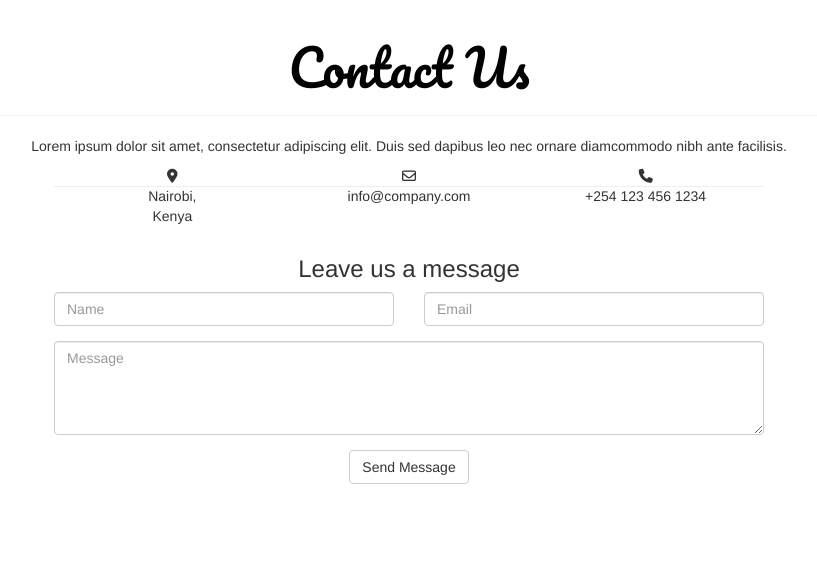
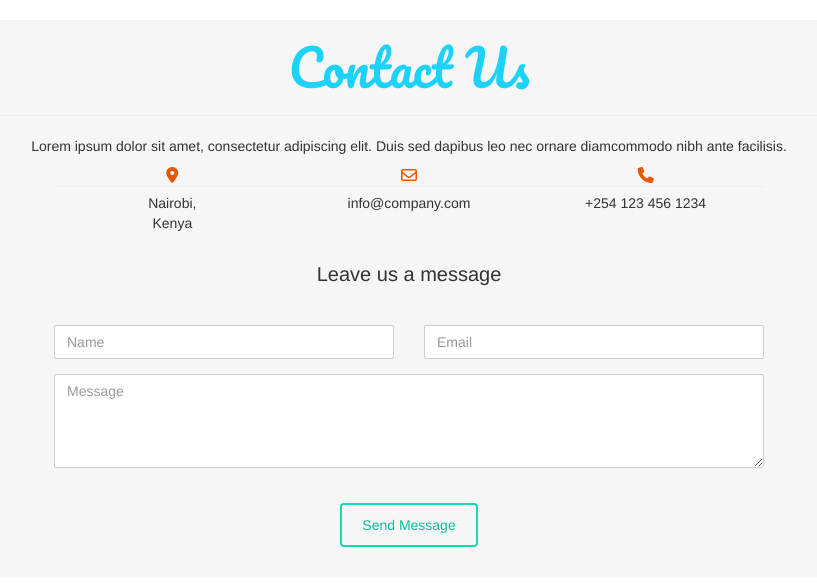
Before and after one commit to markmurimi/Neighbourhood-milk, a Django app: page /contact/ in a window 1280 px wide. Shown: the part 152-738 px from the top of the page, without its empty margins (231-1048 px from the left). Run offline with Django 3.2, Linux system fonts and the light colour scheme; some libraries are stand-ins or nearby versions; some web fonts are replaced.

Commit message:
added changes

```diff
--- a/templates/contact.html
+++ b/templates/contact.html
@@ -11,12 +11,87 @@
     <script src="https://maxcdn.bootstrapcdn.com/bootstrap/3.3.7/js/bootstrap.min.js"></script>
 
   </head>
+  <style>
+  /* Contact Section */
+#contact-section {
+background-color: #f6f6f6;
+}
+#contact-section h3 {
+font-size: 20px;
+font-weight: 400;
+}
+#contact-section form {
+padding: 30px 0;
+}
+#contact-section i.fa {
+color: #e75700;
+font-size: 16px;
+margin-bottom: 10px;
+}
+label {
+font-size: 12px;
+font-weight: 400;
+font-family: 'Open Sans', sans-serif;
+float: left;
+}
+#contact-section .form-control {
+display: block;
+width: 100%;
+padding: 6px 12px;
+font-size: 14px;
+line-height: 1.42857143;
+color: #555;
+background-color: #fff;
+background-image: none;
+border: 1px solid #ccc;
+border-radius: 2px;
+-webkit-box-shadow: none;
+box-shadow: none;
+-webkit-transition: none;
+-o-transition: none;
+transition: none;
+}
+#contact-section .form-control:focus {
+border-color: inherit;
+outline: 0;
+-webkit-box-shadow: transparent;
+box-shadow: transparent;
+}
+#contact-section .btn {
+background: transparent;
+border: 2px solid #12dbb2;
+border-radius: 4px;
+padding: 10px 20px;
+margin-top: 20px;
+color: #0dbf9b;
+}
+#contact-section .btn:hover, #contact-section .btn:focus {
+background: #0dbf9b;
+border: 2px solid #0dbf9b;
+color: #fff;
+}
+#contact-section .text-danger {
+color: #cc3300;
+text-align: left;
+}
+.btn:active, .btn.active {
+background-image: none;
+outline: 0;
+-webkit-box-shadow: none;
+box-shadow: none;
+}
+a:focus, .btn:focus, .btn:active:focus, .btn.active:focus, .btn.focus, .btn:active.focus, .btn.active.focus {
+outline: none;
+outline-offset: none;
+}
+
+  </style>
   <body>
   <!-- Contact Section -->
 <div id="contact-section" class="text-center">
   <div class="container">
     <div class="section-title center">
-      <h2  style="font-family: 'Pacifico', cursive;color:black;font-size:50px;">Contact Us</h2>
+      <h2  style="font-family: 'Pacifico', cursive;color:#1cd2f9;font-size:50px;">Contact Us</h2>
       <hr>
       <p>Lorem ipsum dolor sit amet, consectetur adipiscing elit. Duis sed dapibus leo nec ornare diamcommodo nibh ante facilisis.</p>
     </div>
@@ -62,5 +137,32 @@
   </div>
 </div>
 </div>
+<!-- Start of Async Drift Code -->
+<script>
+"use strict";
+!function() {
+var t = window.driftt = window.drift = window.driftt || [];
+if (!t.init) {
+if (t.invoked) return void (window.console && console.error && console.error("Drift snippet included twice."));
+t.invoked = !0, t.methods = [ "identify", "config", "track", "reset", "debug", "show", "ping", "page", "hide", "off", "on" ],
+t.factory = function(e) {
+return function() {
+var n = Array.prototype.slice.call(arguments);
+return n.unshift(e), t.push(n), t;
+};
+}, t.methods.forEach(function(e) {
+t[e] = t.factory(e);
+}), t.load = function(t) {
+var e = 3e5, n = Math.ceil(new Date() / e) * e, o = document.createElement("script");
+o.type = "text/javascript", o.async = !0, o.crossorigin = "anonymous", o.src = "https://js.driftt.com/include/" + n + "/" + t + ".js";
+var i = document.getElementsByTagName("script")[0];
+i.parentNode.insertBefore(o, i);
+};
+}
+}();
+drift.SNIPPET_VERSION = '0.3.1';
+drift.load('wam2bsfhhgum');
+</script>
+<!-- End of Async Drift Code -->
 </body>
 {%endblock%}
--- a/templates/index.html
+++ b/templates/index.html
@@ -81,6 +81,9 @@ footer{
   -ms-transform: translate(-50%, -50%);
   text-align: center;
 }
+
+
+
         </style>
         <body style="background-image:url('Hhttps://images.pexels.com/photos/301378/pexels-photo-301378.jpeg?auto=compress&cs=tinysrgb&h=350');">
         <div class="container-fluid" style="margin-top:-1.4%;">
```
Also changed, not shown: templates/about-us.html (+39 -3 lines).
